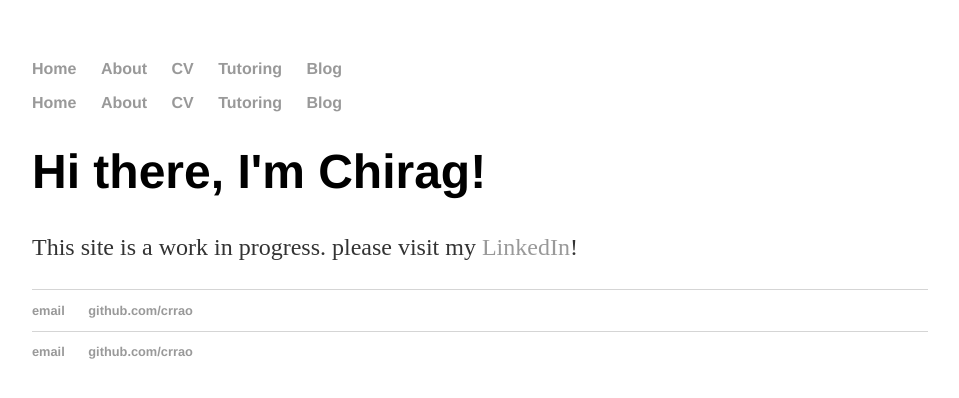
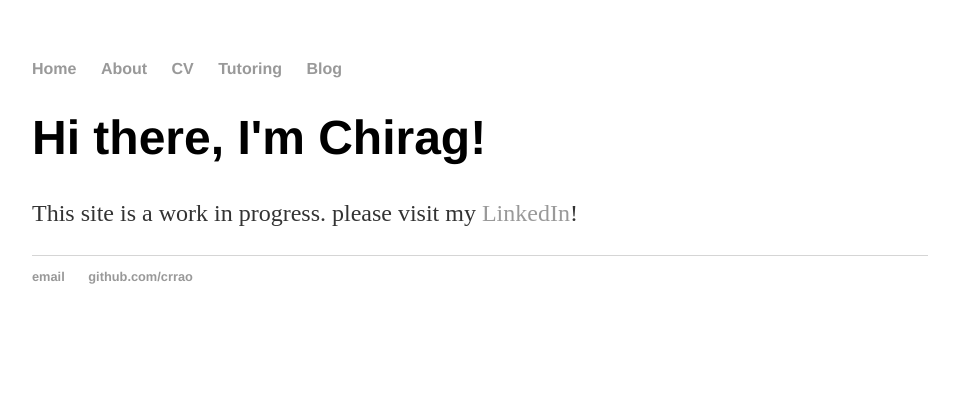
Before and after one commit to crrao/crrao.github.io, a Jekyll site: the page built from index.html, in a window 1280 px wide. Shown: the top 398 px of the page, without its empty margins (160-1119 px from the left). Built offline with Jekyll 4.4.1, drawn with Linux system fonts in a browser that asks for light colours.

Commit message:
Update index.html
set up index for Jekyll compatibility, removing stuff that was migrated to _layouts/default.html

```diff
--- a/index.html
+++ b/index.html
@@ -2,35 +2,7 @@
 layout: default
 title: Chirag R. Rao, Space Cadet
 ---
-<!DOCTYPE html>
-<html>
-    <head>
-        <title>Chirag R. Rao, Space Cadet</title>
-        <link rel="icon" href="https://upload.wikimedia.org/wikipedia/commons/thumb/1/12/Arabic_Che.gif/1200px-Arabic_Che.gif" type="image/x-icon">
-        <!-- link to main stylesheet -->
-		<link rel="stylesheet" type="text/css" href="/css/main.css">
-    </head>
-<body>
-    <nav>
-    		<ul>
-        		<li><a href="/">Home</a></li>
-	        	<li><a href="/about">About</a></li>
-        		<li><a href="/cv">CV</a></li>
-			<li><a href="/tutoring">Tutoring</a></li>
-        		<li><a href="/blog">Blog</a></li>
-    		</ul>
-    </nav>
-    <div class="container">
-	<div class="blurb">
-		<h1>Hi there, I'm Chirag!</h1>
-		<p>This site is a work in progress. please visit my <a href="https://www.linkedin.com/in/c-r-rao/">LinkedIn</a>!</p>
-	</div><!-- /.blurb -->
-    </div><!-- /.container -->
-    <footer>
-    	<ul>
-		<li><a href="mailto:rao.r.chirag@gmail.com">email</a></li>
-		<li><a href="https://github.com/crrao">github.com/crrao</a></li>
-	</ul>
-    </footer>
-</body>
-</html>
+<div class="blurb">
+	<h1>Hi there, I'm Chirag!</h1>
+	<p>This site is a work in progress. please visit my <a href="https://www.linkedin.com/in/c-r-rao/">LinkedIn</a>!</p>
+</div><!-- /.blurb -->
```
